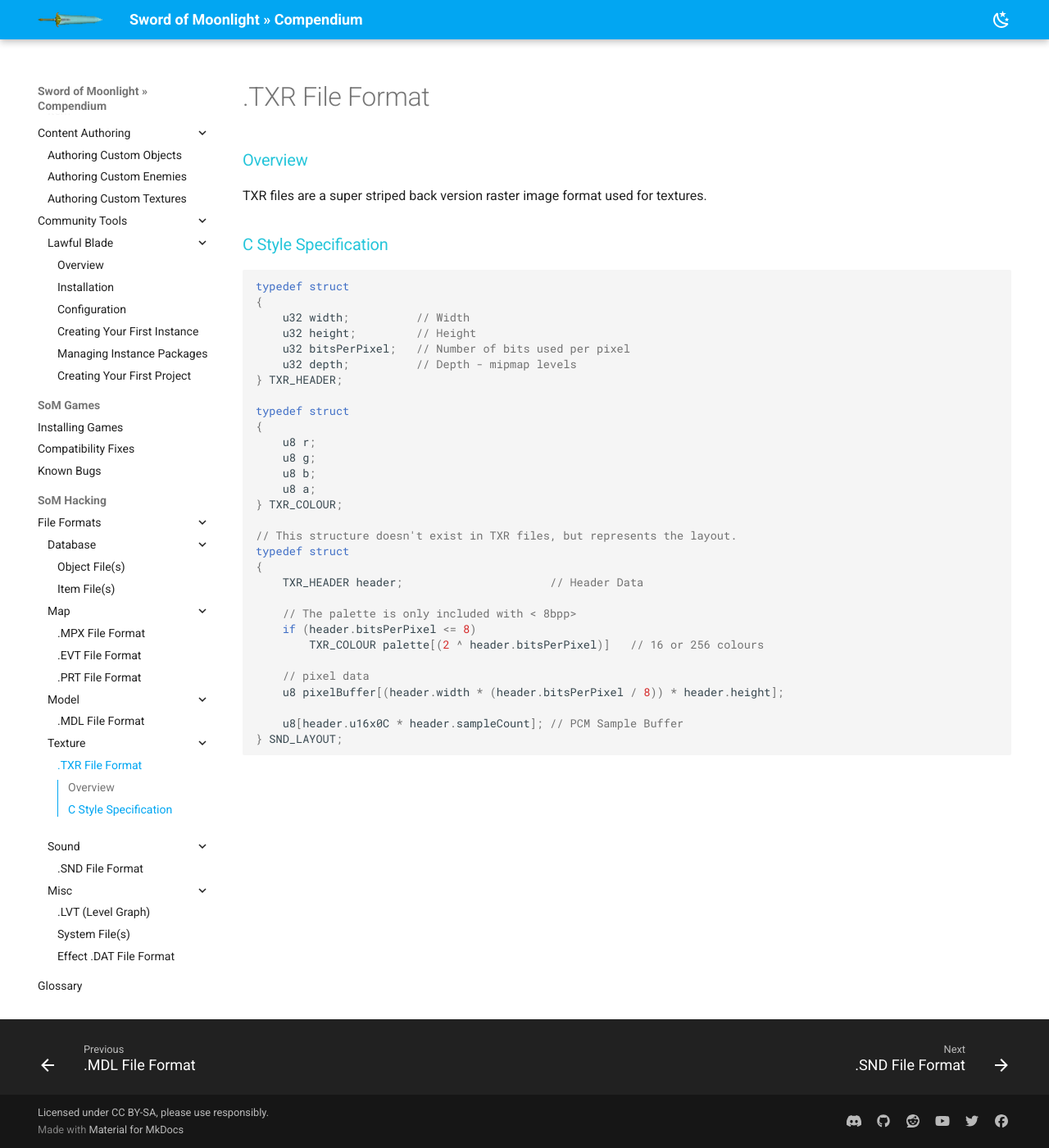
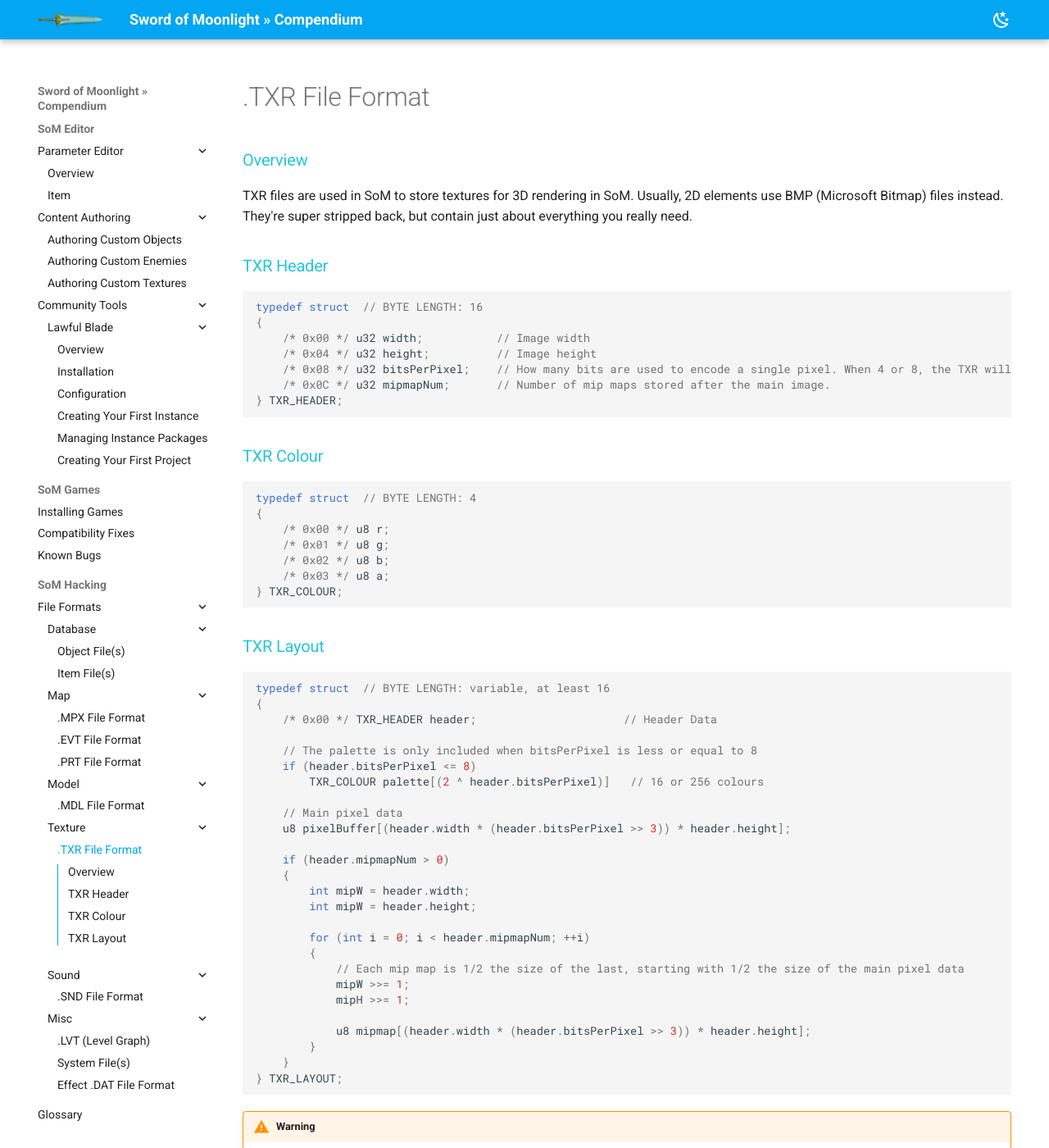
Before and after one commit to Sword-of-Moonlight/docs-of-moonlight, an MkDocs documentation site: the page built from source/docs/editor/ff/txr-file-format.md, in a window 1280 px wide and 1400 px high. Shown: the whole window at 82% size. Built offline with MkDocs 1.6.1 and Material for MkDocs 9.7.7, drawn with Linux system fonts in a browser that asks for light colours; some of the changed text lies outside the part shown.

Commit message:
whoops, forgot (snd)

````diff
--- a/source/docs/editor/ff/txr-file-format.md
+++ b/source/docs/editor/ff/txr-file-format.md
@@ -1,36 +1,57 @@
 ### Overview
-TXR files are a super striped back version raster image format used for textures.
+TXR files are used in SoM to store textures for 3D rendering in SoM. Usually, 2D elements use BMP (Microsoft Bitmap) files instead. They're super stripped back, but contain just about everything you really need.
 
-### C Style Specification
+### TXR Header
 ```c
-typedef struct
+typedef struct  // BYTE LENGTH: 16
 {
-    u32 width;          // Width
-    u32 height;         // Height
-    u32 bitsPerPixel;   // Number of bits used per pixel
-    u32 depth;          // Depth - mipmap levels
+    /* 0x00 */ u32 width;           // Image width
+    /* 0x04 */ u32 height;          // Image height
+    /* 0x08 */ u32 bitsPerPixel;    // How many bits are used to encode a single pixel. When 4 or 8, the TXR will contain a palette.
+    /* 0x0C */ u32 mipmapNum;       // Number of mip maps stored after the main image.
 } TXR_HEADER;
+```
 
-typedef struct
+### TXR Colour
+```c
+typedef struct  // BYTE LENGTH: 4
 {
-    u8 r;
-    u8 g;
-    u8 b;
-    u8 a;
+    /* 0x00 */ u8 r;
+    /* 0x01 */ u8 g;
+    /* 0x02 */ u8 b;
+    /* 0x03 */ u8 a;
 } TXR_COLOUR;
+```
 
-// This structure doesn't exist in TXR files, but represents the layout.
-typedef struct
+### TXR Layout
+```c
+typedef struct  // BYTE LENGTH: variable, at least 16
 {
-    TXR_HEADER header;                      // Header Data
+    /* 0x00 */ TXR_HEADER header;                      // Header Data
 
-    // The palette is only included with < 8bpp>
+    // The palette is only included when bitsPerPixel is less or equal to 8
     if (header.bitsPerPixel <= 8)
         TXR_COLOUR palette[(2 ^ header.bitsPerPixel)]   // 16 or 256 colours
 
-    // pixel data
-    u8 pixelBuffer[(header.width * (header.bitsPerPixel / 8)) * header.height];
+    // Main pixel data
+    u8 pixelBuffer[(header.width * (header.bitsPerPixel >> 3)) * header.height];
 
-    u8[header.u16x0C * header.sampleCount]; // PCM Sample Buffer
-} SND_LAYOUT;
+    if (header.mipmapNum > 0)
+    {
+        int mipW = header.width;
+        int mipW = header.height;
+
+        for (int i = 0; i < header.mipmapNum; ++i)
+        {
+            // Each mip map is 1/2 the size of the last, starting with 1/2 the size of the main pixel data
+            mipW >>= 1;
+            mipH >>= 1;
+
+            u8 mipmap[(header.width * (header.bitsPerPixel >> 3)) * header.height];
+        }
+    }
+} TXR_LAYOUT;
 ```
+
+!!! warning
+    This structure doesn't actually exist in SND files, but offers an overview into how a file in the format will be arranged.
````
Also changed, not shown: source/docs/editor/ff/snd-file-format.md (+7 -6 lines).
